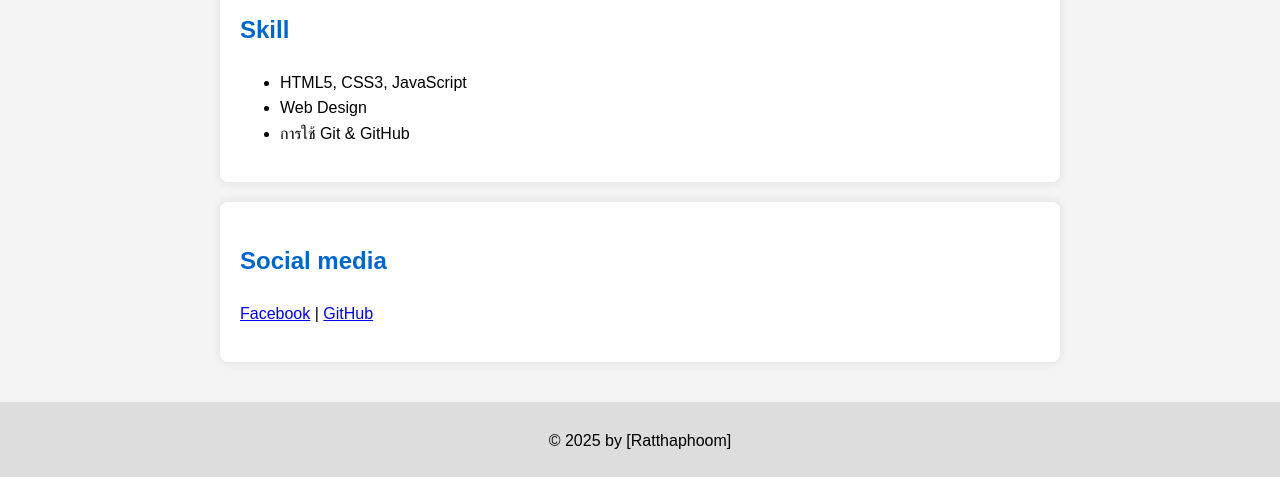
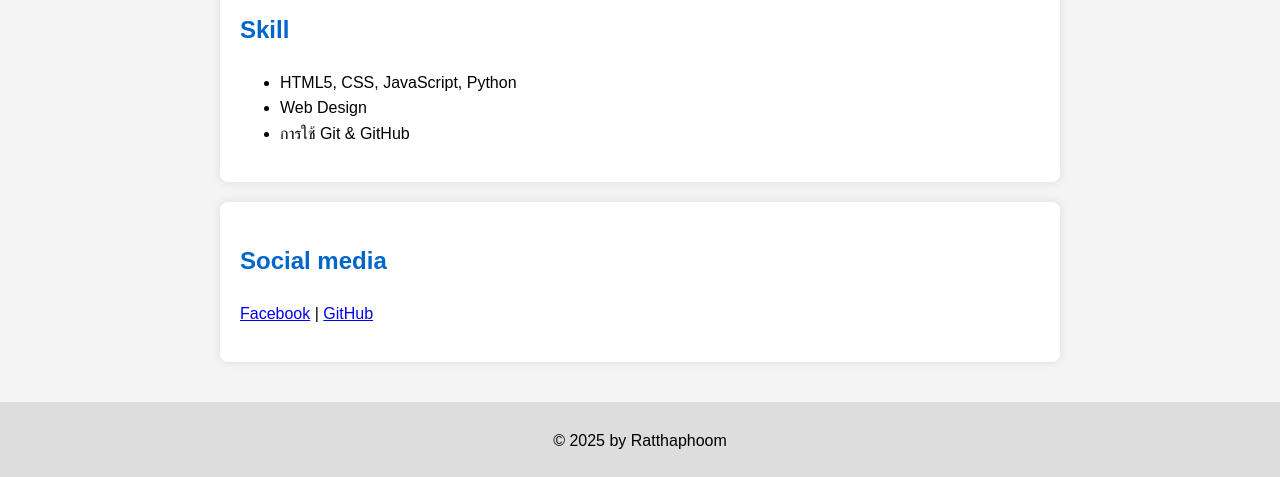
Before and after one commit to snatch07/snatch07.github.io, a plain HTML site: page index.html in a window 1280 px wide. Shown: the part 942-1419 px from the top of the page. Drawn offline with Linux system fonts and the light colour scheme.

Commit message:
Update index.html

```diff
--- a/index.html
+++ b/index.html
@@ -69,7 +69,7 @@
     <section>
         <h2>Skill</h2>
         <ul>
-            <li>HTML5, CSS3, JavaScript</li>
+            <li>HTML5, CSS, JavaScript, Python</li>
             <li>Web Design</li>
             <li>การใช้ Git & GitHub</li>
         </ul>
@@ -84,7 +84,7 @@
     </section>
 
     <footer>
-        <p>&copy; 2025 by [Ratthaphoom]</p>
+        <p>&copy; 2025 by Ratthaphoom </p>
     </footer>
 
 </body>
```
